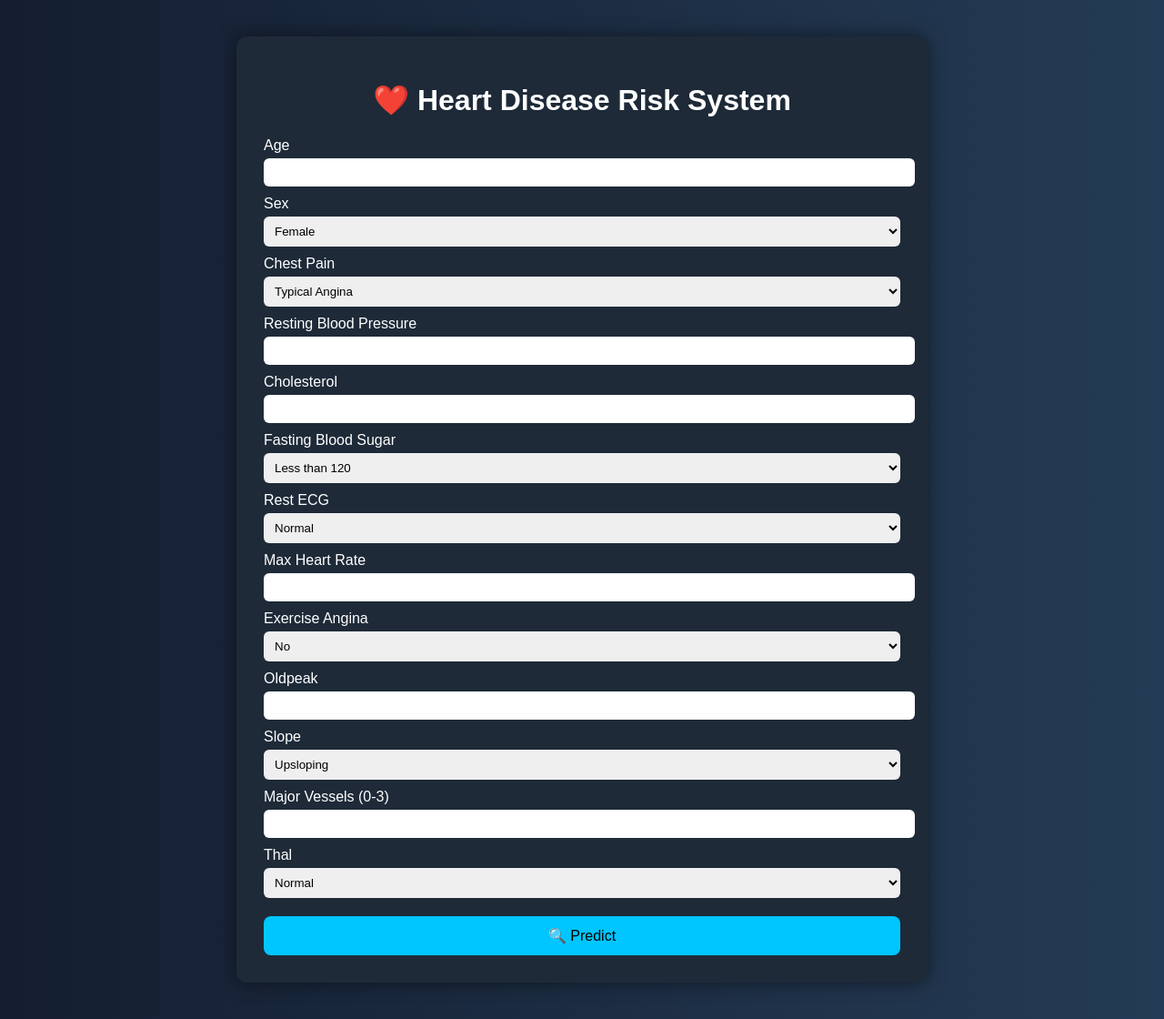
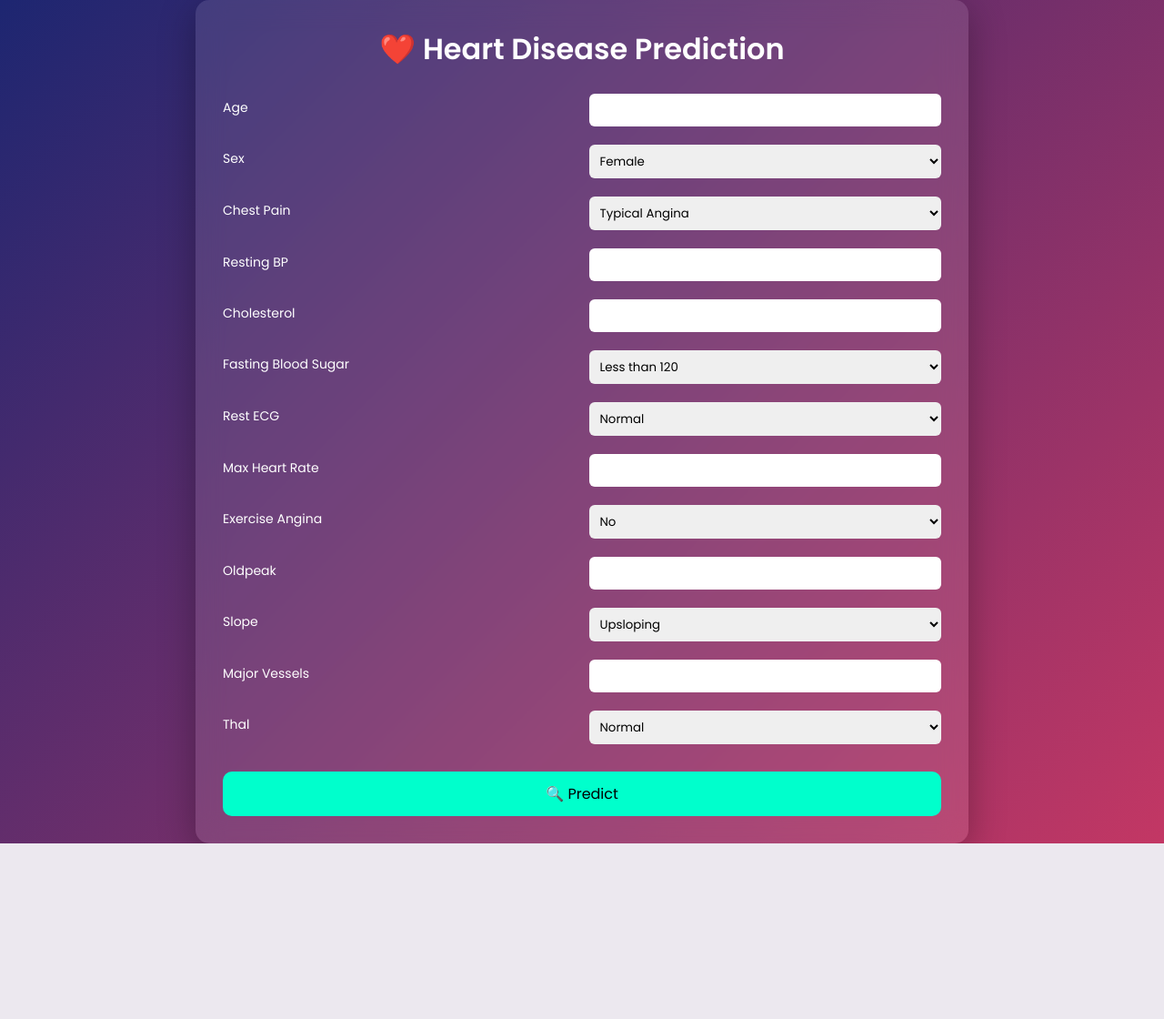
Before and after one commit to Pratik-Haladkar/heart-disease-flask-app, a Flask app: page / in a window 1280 px wide. Shown: the whole page at 91% size. After the commit the page ends 927 px from the top, so only its background shows below. Run offline with Flask 3, Linux system fonts and the light colour scheme; parts of the project's set-up code (start-up, migrations or seed data) failed here and were passed over.

Commit message:
Updated model, improved UI, and enhanced ML pipeline

```diff
--- a/templates/index.html
+++ b/templates/index.html
@@ -2,56 +2,77 @@
 <html lang="en">
 <head>
 <meta charset="UTF-8">
-<title>Heart Disease Risk System</title>
+<title>Heart Disease Prediction</title>
 <link rel="icon" href="data:,">
 
+<link href="https://fonts.googleapis.com/css2?family=Poppins:wght@300;400;600&display=swap" rel="stylesheet">
+
 <style>
+* {
+    margin: 0;
+    padding: 0;
+    box-sizing: border-box;
+    font-family: 'Poppins', sans-serif;
+}
+
 body {
-    font-family: Arial;
-    background: linear-gradient(to right, #141e30, #243b55);
-    color: white;
+    background: linear-gradient(135deg, #1d2671, #c33764);
+    min-height: 100vh;
+    display: flex;
+    align-items: center;
+    justify-content: center;
 }
 
 .container {
-    width: 700px;
-    margin: 40px auto;
-    background: #1e2a38;
+    width: 850px;
+    background: rgba(255, 255, 255, 0.1);
+    backdrop-filter: blur(15px);
+    border-radius: 15px;
     padding: 30px;
-    border-radius: 12px;
-    box-shadow: 0 0 20px rgba(0,0,0,0.5);
+    box-shadow: 0 10px 40px rgba(0,0,0,0.3);
+    color: white;
 }
 
 h1 {
     text-align: center;
+    margin-bottom: 20px;
+}
+
+.form-grid {
+    display: grid;
+    grid-template-columns: 1fr 1fr;
+    gap: 15px;
 }
 
 label {
+    font-size: 14px;
     margin-top: 10px;
-    display: block;
 }
 
 input, select {
     width: 100%;
     padding: 8px;
-    margin-top: 5px;
     border-radius: 6px;
     border: none;
+    outline: none;
+    margin-top: 5px;
 }
 
 button {
-    margin-top: 20px;
-    width: 100%;
+    grid-column: span 2;
     padding: 12px;
-    background: #00c6ff;
+    background: #00ffcc;
     border: none;
-    border-radius: 8px;
-    color: black;
+    border-radius: 10px;
     font-size: 16px;
     cursor: pointer;
+    color: black;
+    margin-top: 15px;
+    transition: 0.3s;
 }
 
 button:hover {
-    background: #00a3cc;
+    background: #00ccaa;
 }
 
 .result {
@@ -59,16 +80,15 @@ button:hover {
     padding: 15px;
     border-radius: 10px;
     text-align: center;
-    font-size: 20px;
+    font-size: 18px;
 }
 
-/* Result Colors */
 .high {
-    background-color: #ff4d4d;
+    background: rgba(255, 0, 0, 0.7);
 }
 
 .low {
-    background-color: #28a745;
+    background: rgba(0, 200, 0, 0.7);
 }
 </style>
 </head>
@@ -76,9 +96,9 @@ button:hover {
 <body>
 
 <div class="container">
-<h1>❤️ Heart Disease Risk System</h1>
+<h1>❤️ Heart Disease Prediction</h1>
 
-<form action="/predict" method="post">
+<form action="/predict" method="post" class="form-grid">
 
 <label>Age</label>
 <input type="number" name="age" required>
@@ -97,7 +117,7 @@ button:hover {
 <option value="3">Asymptomatic</option>
 </select>
 
-<label>Resting Blood Pressure</label>
+<label>Resting BP</label>
 <input type="number" name="trestbps" required>
 
 <label>Cholesterol</label>
@@ -135,8 +155,8 @@ button:hover {
 <option value="2">Downsloping</option>
 </select>
 
-<label>Major Vessels (0-3)</label>
-<input type="number" name="ca" min="0" max="3" required>
+<label>Major Vessels</label>
+<input type="number" name="ca" min="0" max="4" required>
 
 <label>Thal</label>
 <select name="thal">
```
Also changed, not shown: 1 other file.
